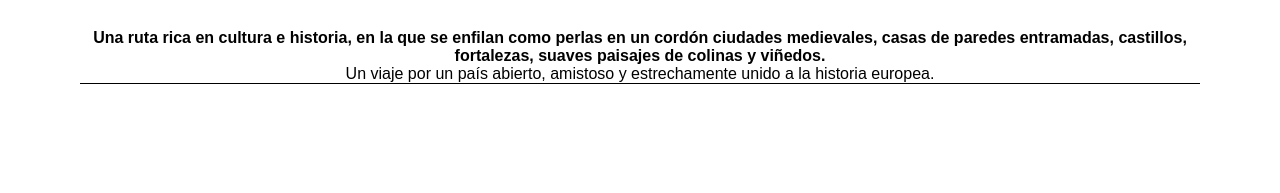
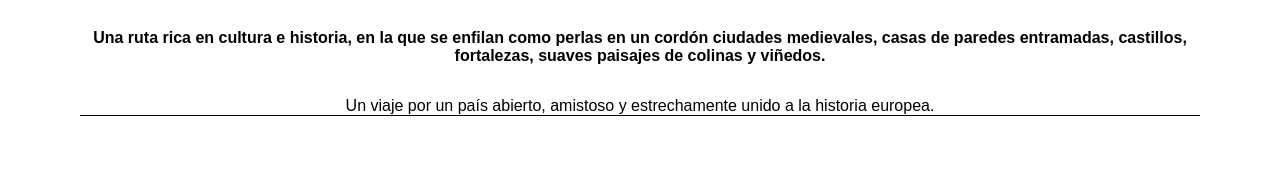
Before and after one commit to oyham/VarCPT2, a plain HTML site: page index.html in a window 1280 px wide. Shown: the part 569-762 px from the top of the page. Drawn offline with nearby package versions, Linux system fonts and the light colour scheme.

Commit message:
fix styles

```diff
--- a/css/style.css
+++ b/css/style.css
@@ -441,6 +441,12 @@ h3 {
 
 .main__section {
   border-bottom: 1px solid black;
+}
+
+.main__section div{
+  display: flex;
+  flex-direction: column;
+  gap: 2rem;
 }
 
 ul,
```
